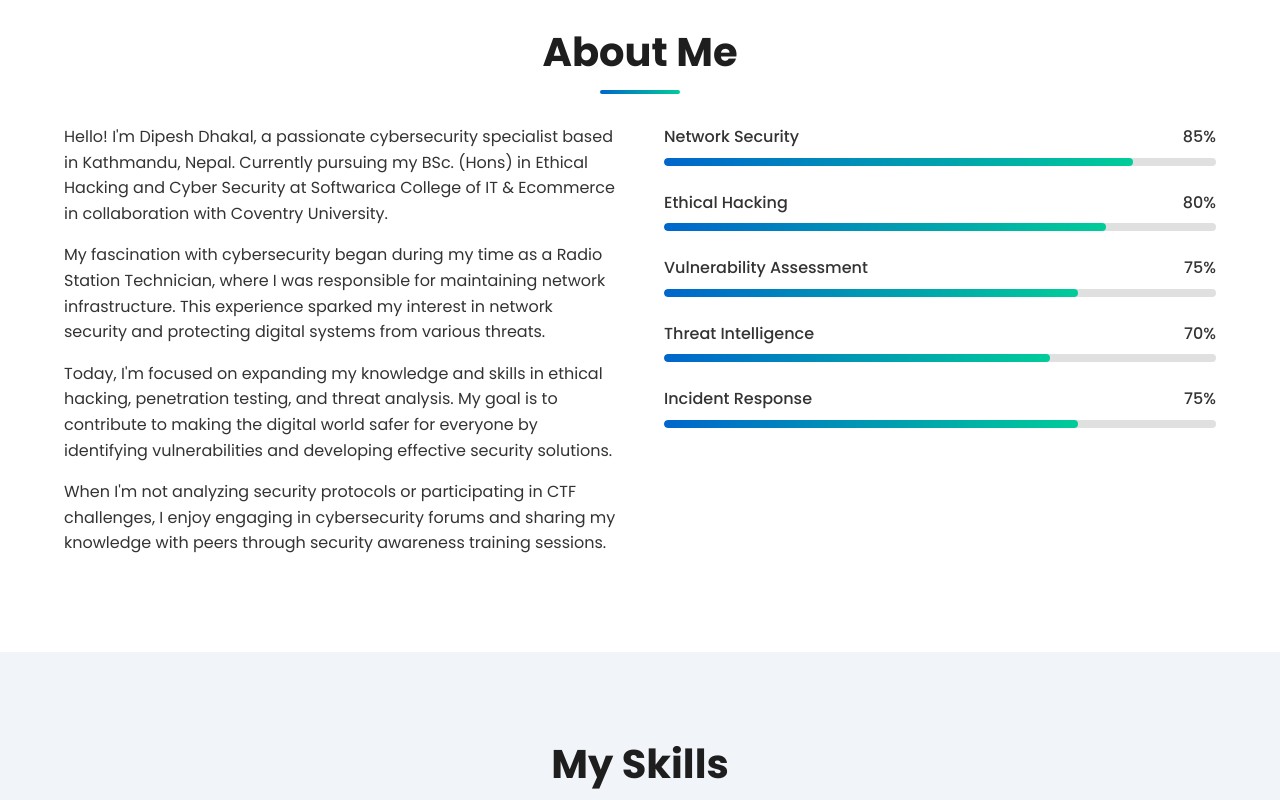
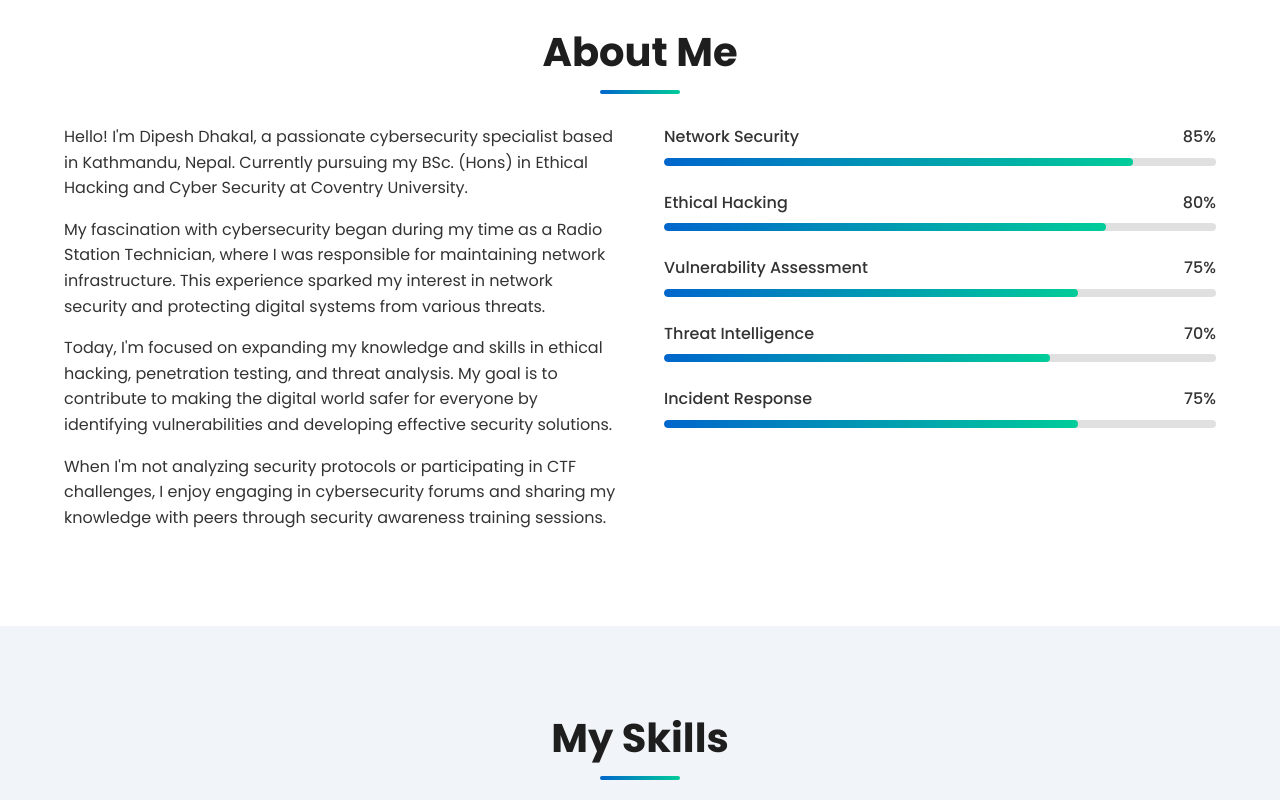
Before and after one commit to Nyxro0t/Website, a plain HTML site: page index.html in a window 1280 px wide. Shown: the part 860-1660 px from the top of the page. Drawn offline with Linux system fonts and the light colour scheme.

Commit message:
Update index.html

```diff
--- a/index.html
+++ b/index.html
@@ -61,7 +61,7 @@
 
         <div class="about-content">
             <div class="about-text">
-                <p>Hello! I'm Dipesh Dhakal, a passionate cybersecurity specialist based in Kathmandu, Nepal. Currently pursuing my BSc. (Hons) in Ethical Hacking and Cyber Security at Softwarica College of IT & Ecommerce in collaboration with Coventry University.</p>
+                <p>Hello! I'm Dipesh Dhakal, a passionate cybersecurity specialist based in Kathmandu, Nepal. Currently pursuing my BSc. (Hons) in Ethical Hacking and Cyber Security at  Coventry University.</p>
 
                 <p>My fascination with cybersecurity began during my time as a Radio Station Technician, where I was responsible for maintaining network infrastructure. This experience sparked my interest in network security and protecting digital systems from various threats.</p>
 
@@ -337,7 +337,7 @@
                 <div class="timeline-content">
                     <div class="timeline-date">November 2023 - Present</div>
                     <h3 class="timeline-title">BSc. (Hons) Ethical Hacking and Cyber Security</h3>
-                    <p class="timeline-description">Softwarica College of IT & Ecommerce | Coventry University</p>
+                    <p class="timeline-description">Coventry University</p>
                     <p class="timeline-description">Currently in my 2nd year, focusing on network security, cryptography, ethical hacking, digital forensics, and security operations.</p>
                 </div>
             </div>
@@ -345,7 +345,7 @@
             <div class="timeline-item">
                 <div class="timeline-dot"></div>
                 <div class="timeline-content">
-                    <div class="timeline-date">Jan 2014 - June 2019</div>
+                    <div class="timeline-date">Jan 2013 - June 2022</div>
                     <h3 class="timeline-title">Radio Station Technician</h3>
                     <p class="timeline-description">Radio Palung</p>
                     <p class="timeline-description">Maintained network and tower infrastructure for broadcasting. Handled troubleshooting, RF technologies, and ensured compliance with security standards.</p>
```
